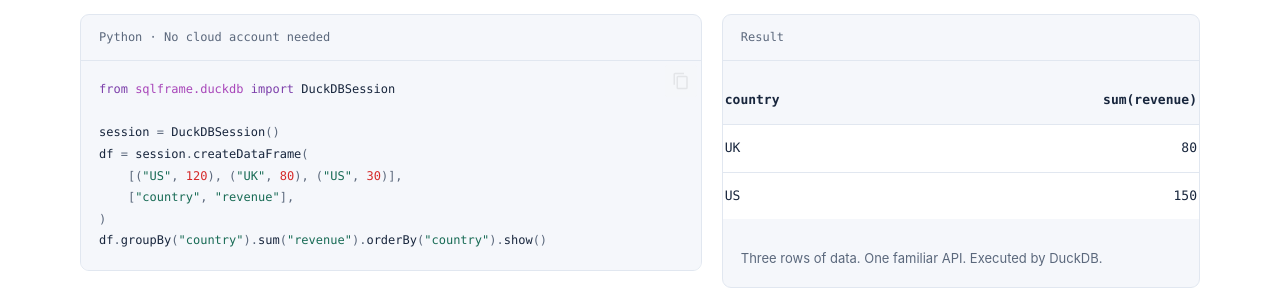
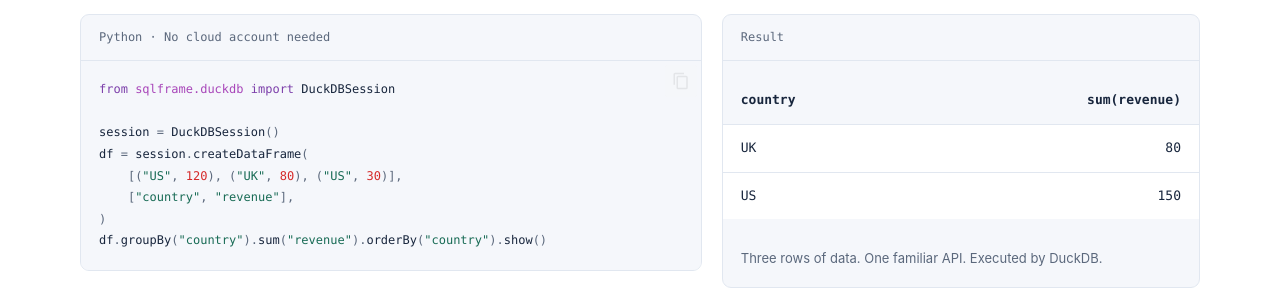
Before and after one commit to eakmanrq/sqlframe, an MkDocs documentation site: the page built from docs/index.md, in a window 1280 px wide and 1400 px high, scrolled down 450 px. Shown: the part 727-1017 px from the top of the window. Built offline with MkDocs 1.6.1 and Material for MkDocs 9.7.7, drawn with Linux system fonts in a browser that asks for light colours; comment, search, counter and statistics services are not loaded.

Commit message:
fix(docs): restore result table padding

```diff
--- a/docs/stylesheets/extra.css
+++ b/docs/stylesheets/extra.css
@@ -132,6 +132,7 @@
 .sf-quickstart > .highlight { margin: 0 0 .8rem; }
 .sf-example-grid { display: grid; grid-template-columns: 1.3fr 1fr; gap: 1rem; align-items: start; }
 .sf-result { background: var(--sf-soft); border: 1px solid var(--sf-line); border-radius: .45rem; overflow: hidden; }
+.sf-result .md-typeset__scrollwrap { margin-inline: 0; }
 .sf-result .md-typeset__table { display: block; padding: 0; }
 .sf-result table:not([class]) { display: table; width: 100%; border: 0; margin: 0; border-radius: 0; font-family: var(--md-code-font); font-size: .65rem; }
 .sf-result table:not([class]) th, .sf-result table:not([class]) td { padding: .6rem .9rem; min-width: 0; }
```
